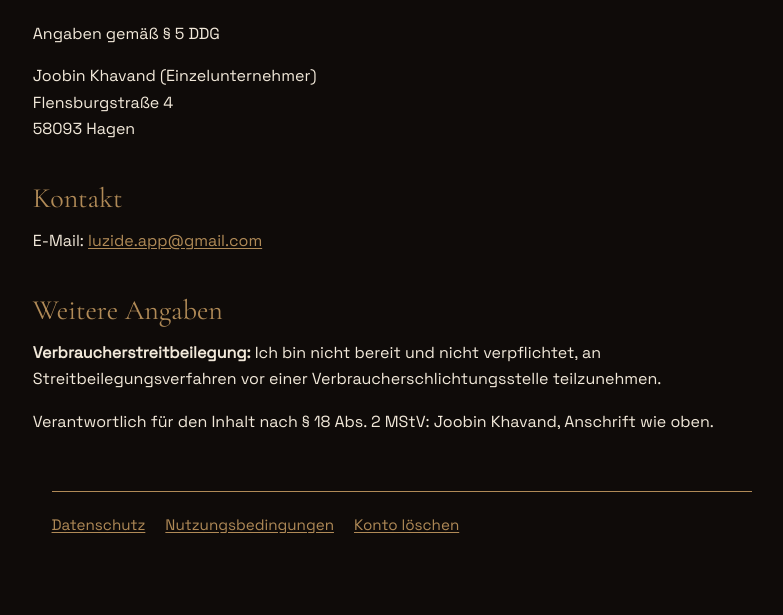
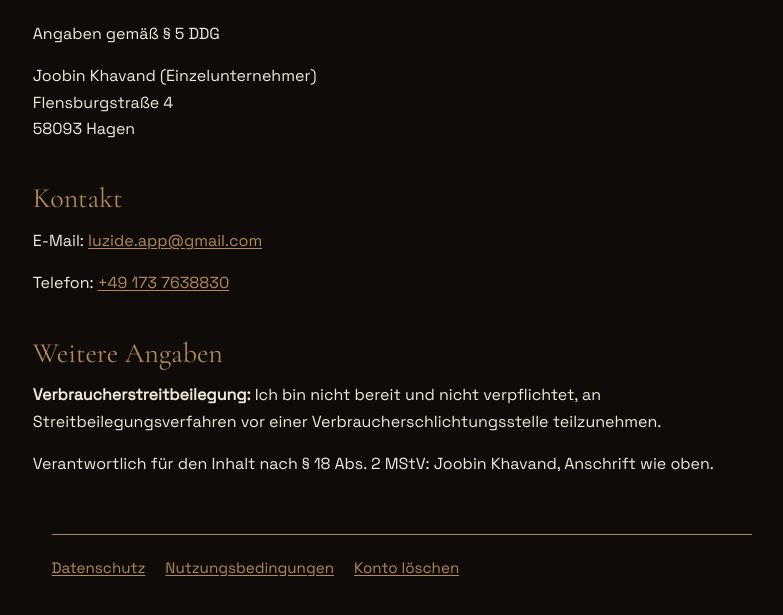
Before and after one commit to joobinmaster/luzide_landingpage, a plain HTML site: page impressum.html in a window 1280 px wide. Shown: the part 145-760 px from the top of the page, without its empty margins (238-1021 px from the left). Drawn offline with Linux system fonts and the light colour scheme.

Commit message:
Impressum: Telefon als zweiter Kontaktweg (Joobin 16.10.2026)

```diff
--- a/impressum.html
+++ b/impressum.html
@@ -53,6 +53,7 @@
 <address>Joobin Khavand (Einzelunternehmer)<br>Flensburgstraße 4<br>58093 Hagen</address>
 <h2>Kontakt</h2>
 <p>E-Mail: <a href="mailto:luzide.app@gmail.com">luzide.app@gmail.com</a></p>
+<p>Telefon: <a href="tel:+491737638830">+49 173 7638830</a></p>
 <h2>Weitere Angaben</h2>
 <p><strong>Verbraucherstreitbeilegung:</strong> Ich bin nicht bereit und nicht verpflichtet, an Streitbeilegungsverfahren vor einer Verbraucherschlichtungsstelle teilzunehmen.</p>
 <p>Verantwortlich für den Inhalt nach § 18 Abs. 2 MStV: Joobin Khavand, Anschrift wie oben.</p>
@@ -69,6 +70,7 @@
 <address>Joobin Khavand (Einzelunternehmer)<br>Flensburgstraße 4<br>58093 Hagen</address>
 <h2>Kontakt</h2>
 <p>E-Mail: <a href="mailto:luzide.app@gmail.com">luzide.app@gmail.com</a></p>
+<p>Telefon: <a href="tel:+491737638830">+49 173 7638830</a></p>
 <h2>Weitere Angaben</h2>
 <p><strong>Verbraucherstreitbeilegung:</strong> Ich bin nicht bereit und nicht verpflichtet, an Streitbeilegungsverfahren vor einer Verbraucherschlichtungsstelle teilzunehmen.</p>
 <p>Verantwortlich für den Inhalt nach § 18 Abs. 2 MStV: Joobin Khavand, Anschrift wie oben.</p>
```
